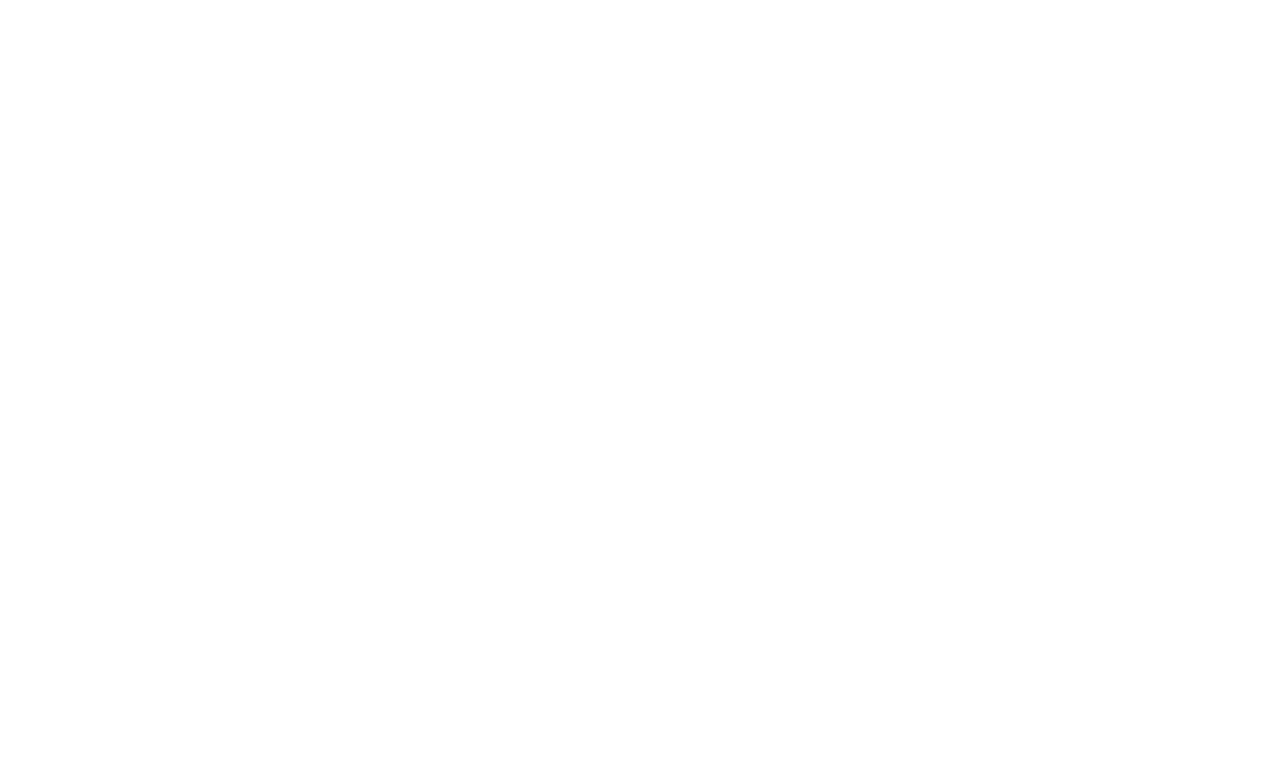
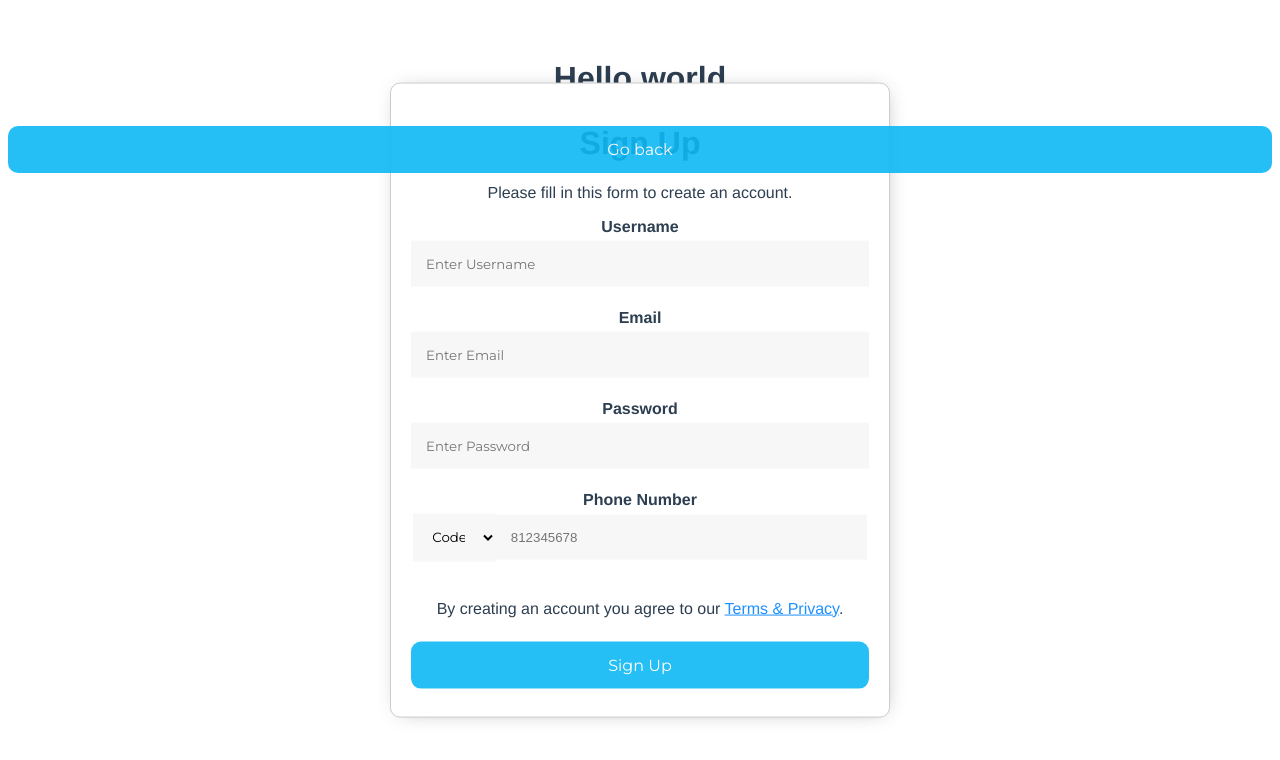
Before and after one commit to mutinhiri/Vue-starter, a Vue app: page /registration in a window 1280 px wide. Before the commit this address had no page. Shown: the top 760 px of the page. Built offline with nearby package versions, Linux system fonts and the light colour scheme.

Commit message:
Add styling for home page

```diff
--- a/src/router/index.js
+++ b/src/router/index.js
@@ -1,6 +1,7 @@
 import { createRouter, createWebHistory } from "vue-router";
 import AboutComp from '../views/AboutComp'
 import HomeComp from '../views/HomeComp'
+import RegistrationForm from '../views/RegistrationForm'
 
 const routes = [
   {
@@ -14,6 +15,12 @@
     name: 'AboutComp',
     component: AboutComp
   },
+
+  {
+    path: '/registration',
+    name: 'RegistrationForm',
+    component: RegistrationForm
+  },
 ]
 
 const router = createRouter({
--- a/src/views/RegistrationForm.vue
+++ b/src/views/RegistrationForm.vue
@@ -34,3 +34,101 @@
       </form>
   <router-link to="/"><button>Go back</button> </router-link>
 </template>
+
+<style scoped>
+@import url('https://fonts.googleapis.com/css?family=Montserrat:400,500&display=swap');
+
+body {
+	font-family: Montserrat,Arial, Helvetica, sans-serif;
+	background-color:#f7f7f7;
+}
+* {box-sizing: border-box}
+
+/* Add padding to container elements */
+.container {
+    padding: 20px;
+      width:500px;
+    position: absolute;
+    left: 50%;
+    top: 50%;
+    transform: translate(-50%, -50%);
+      border:1px solid #ccc;
+      border-radius:10px;
+      background:white;
+  -webkit-box-shadow: 2px 1px 21px -9px rgba(0,0,0,0.38);
+  -moz-box-shadow: 2px 1px 21px -9px rgba(0,0,0,0.38);
+  box-shadow: 2px 1px 21px -9px rgba(0,0,0,0.38);
+  }
+
+/* Full-width input fields */
+input[type=text], input[type=password] {
+  width: 100%;
+  padding: 15px;
+  margin: 5px 0 22px 0;
+  display: inline-block;
+  border: none;
+  background: #f7f7f7;
+	font-family: Montserrat,Arial, Helvetica, sans-serif;
+}
+select {
+  width: 18%;
+  padding: 15px;
+  margin: 5px 0 22px 0;
+  display: inline-block;
+  border: none;
+  background: #f7f7f7;
+	font-family: Montserrat,Arial, Helvetica, sans-serif;
+}
+
+input[type=phone] {
+  width: 81%;
+  padding: 15px;
+  margin: 5px 0 22px 0;
+  display: inline-block;
+  border: none;
+  background: #f7f7f7;
+}
+
+input[type=text]:focus, input[type=password]:focus, input[type=phone]:focus, select:focus {
+  background-color: #ddd;
+  outline: none;
+}
+
+
+
+/* Set a style for all buttons */
+button {
+  background-color: #0eb7f4;
+  color: white;
+  padding: 14px 20px;
+  margin: 8px 0;
+  border: none;
+  cursor: pointer;
+  width: 100%;
+  opacity: 0.9;
+	font-size:16px;
+	font-family: Montserrat,Arial, Helvetica, sans-serif;
+	border-radius:10px;
+}
+
+button:hover {
+  opacity:1;
+}
+
+
+/* Change styles for signup button on extra small screens */
+@media screen and (max-width: 300px) {
+  .signupbtn {
+     width: 100%;
+  }
+}
+
+@keyframes youtubeAnim{
+  0%,100%{
+    color:#c9110f;
+  }
+  50%{
+    color:#ff0000;
+  }
+}
+</style>
```
